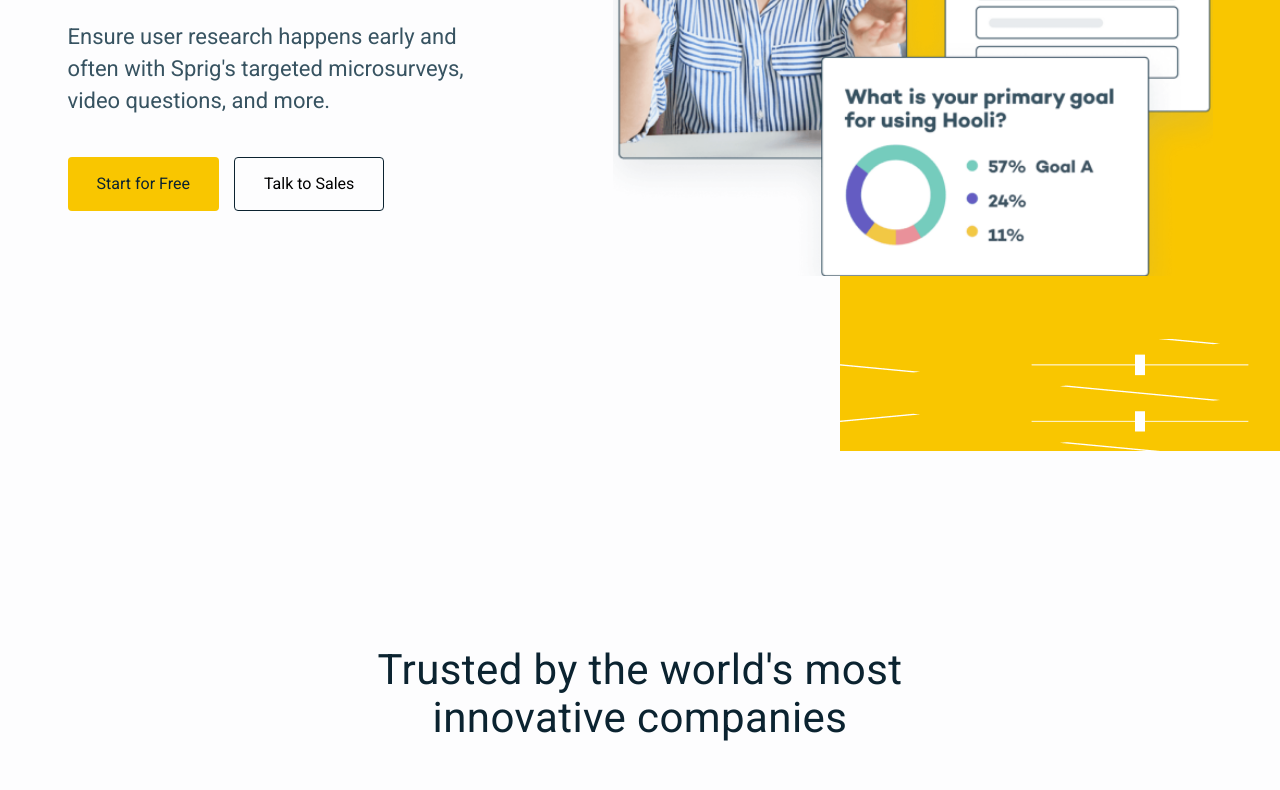
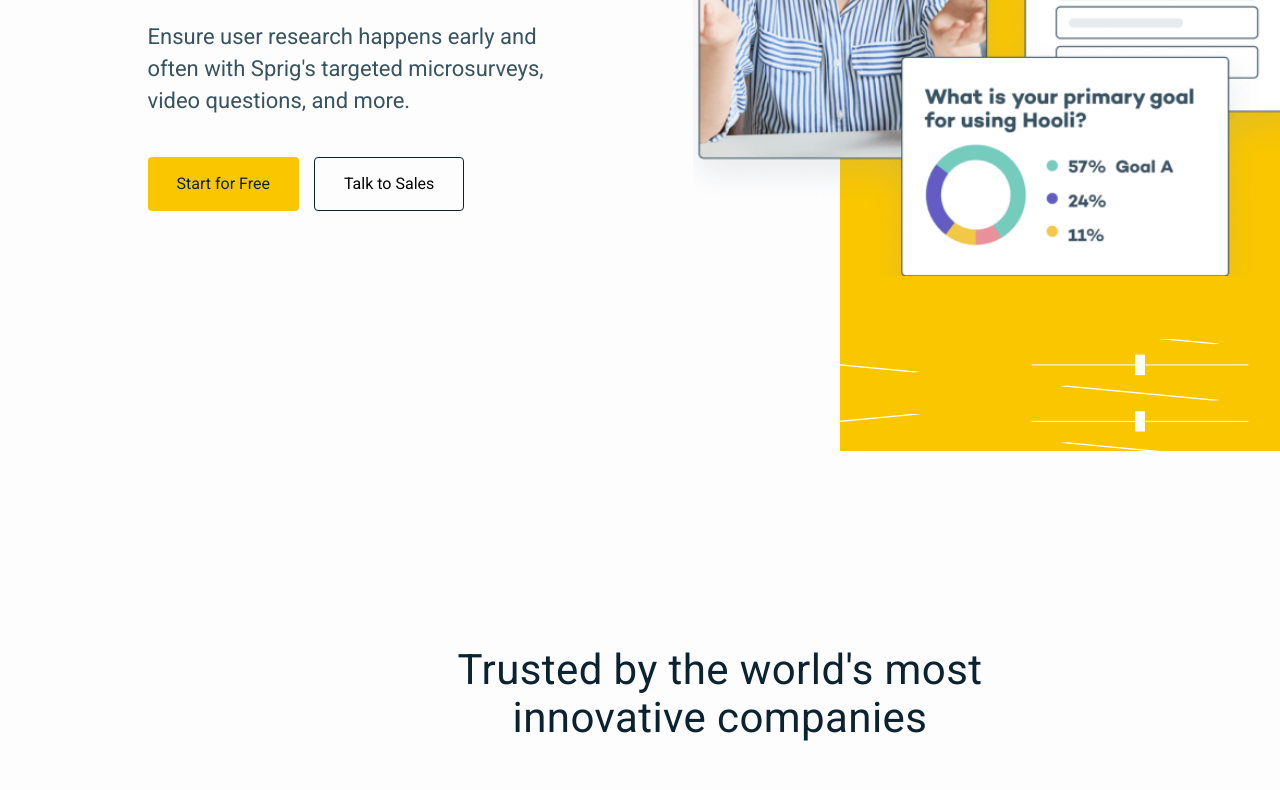
Before and after one commit to VadymChink/Project-one, a plain HTML site: page index.html in a window 1280 px wide. Shown: the part 519-1309 px from the top of the page. Drawn offline with Linux system fonts and the light colour scheme.

Commit message:
Update main.css

```diff
--- a/style/main.css
+++ b/style/main.css
@@ -89,8 +89,8 @@ body {
 }
 .wrapper {
     min-height: 100%;
-    /*overflow: hidden;*/
-    max-width: 1440px;
+    overflow: hidden;
+    width: 1440px;
     margin: 0 auto;
     background: #fdfdfe;
     color: var(--darkblue-color);
```
